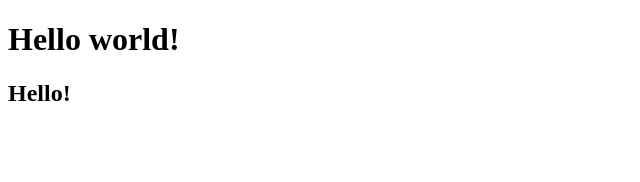
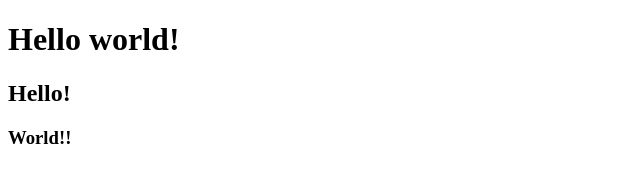
Before and after one commit to YaroslavZagura/project, a plain HTML site: page index.html in a window 1280 px wide. Shown: the full height of the page, 0-640 px from the left. Drawn offline with Linux system fonts and the light colour scheme.

Commit message:
added h3

```diff
--- a/index.html
+++ b/index.html
@@ -9,5 +9,6 @@
 <body>
     <h1>Hello world!</h1>
     <h2>Hello!</h2>
+    <h3>World!!</h3>
 </body>
 </html>
```
